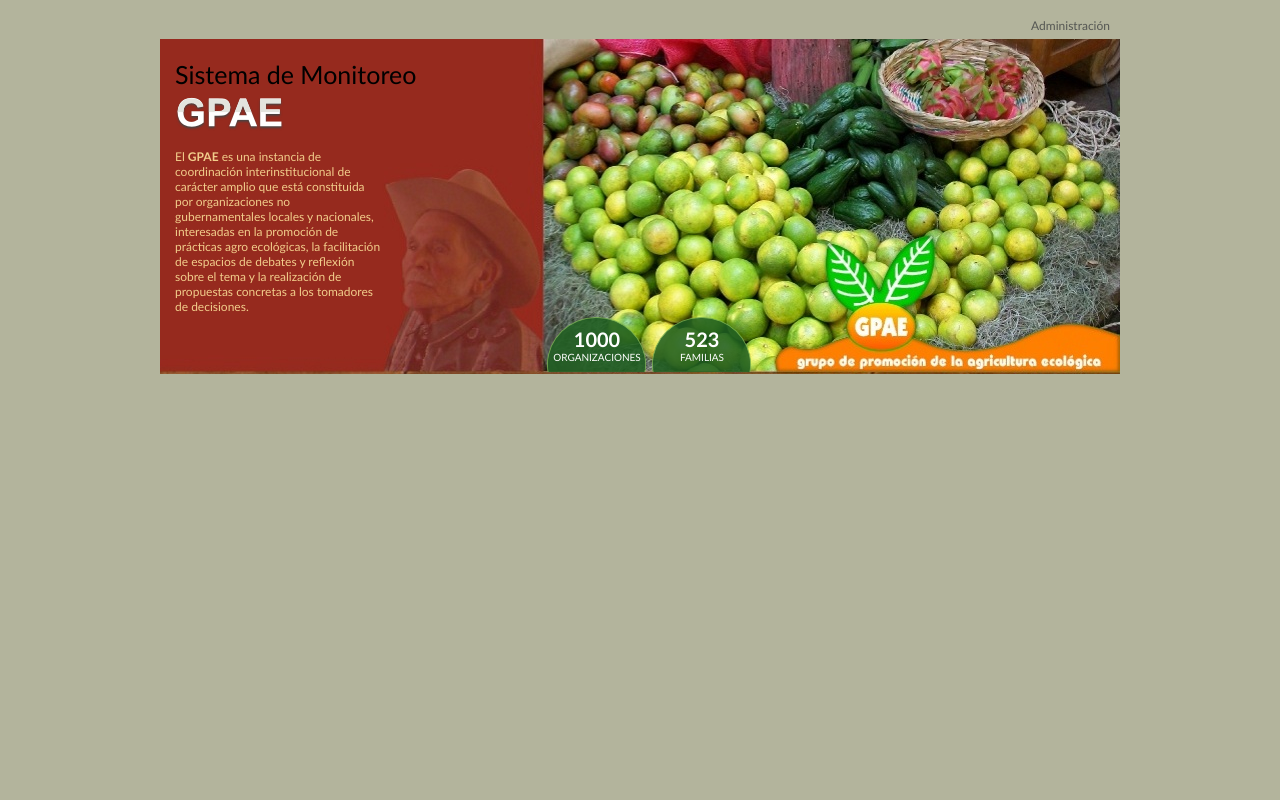
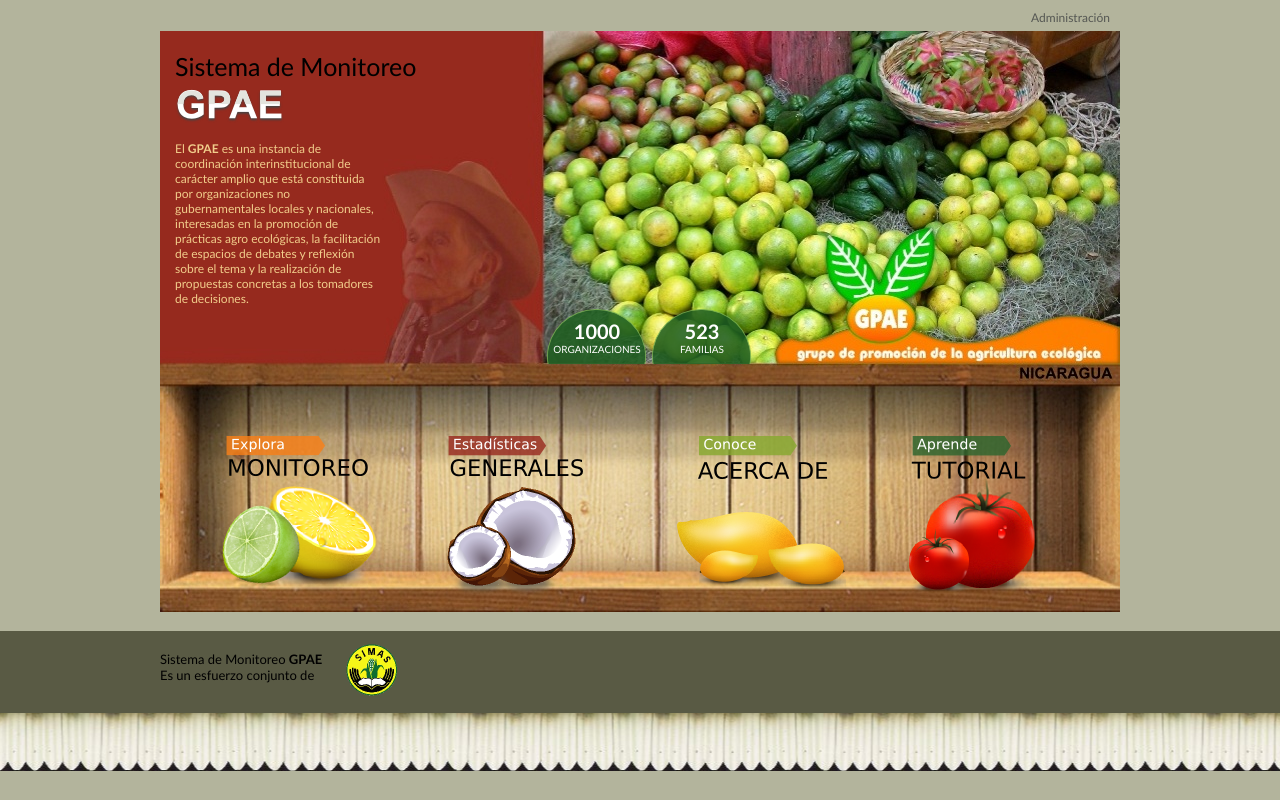
Before and after one commit to CARocha/gpae, a Django app: template monitoreo/templates/index.html in a window 1280 px wide. Run offline with Django 3.2, Linux system fonts and the light colour scheme; the template is opened without the code that fills it, so the values that code supplies are empty; parts of the project's set-up code (start-up, migrations or seed data) failed here and were passed over.

Commit message:
index: ENGAGED!! :D

```diff
--- a/monitoreo/media/css/index.css
+++ b/monitoreo/media/css/index.css
@@ -1,6 +1,8 @@
 body{
 	background: #b3b49c;
 	font-family: "Trebuchet MS", sans-serif;
+	margin: 0;
+	padding: 0;
 }
 .wrapper{
 	width: 960px;
@@ -75,3 +77,41 @@
 	font-size: 20px;
 	font-weight: bold;
 }
+.main .bottom{
+	height: 260px;
+}
+.sprites{
+	display: block;
+	height: 162px;
+	width: 175px;
+	float: left;
+	margin-top: 70px;
+	margin-left: 55px;
+}
+.sprites:hover{
+	background-position: 0 -162px;
+}
+.monitoreo_sprite{
+	background: url(/archivos/imagen/new/monitoreo_sprite.png) no-repeat;
+}
+.general_sprite{
+	background: url(/archivos/imagen/new/general_sprite.png) no-repeat;
+}
+.acerca_sprite{
+	background: url(/archivos/imagen/new/acerca_sprite.png) no-repeat;
+}
+.tutorial_sprite{
+	background: url(/archivos/imagen/new/tutorial_sprite.png) no-repeat;
+}
+.footer{
+	margin-top: 5px;
+	background: #595a44 url(/archivos/imagen/new/footer_bg.jpg) repeat-x bottom;
+	height: 120px;
+	padding-top: 20px;
+	font-size: 13px;
+}
+.footer img{
+	float: right;
+	margin-right: 720px;
+	margin-top: -25px;
+}
--- a/monitoreo/templates/index.html
+++ b/monitoreo/templates/index.html
@@ -27,7 +27,18 @@
 			</div>
 			<div class="clen"></div>
 		</div>
-		<div class="bottom"></div>
+		<div class="bottom">
+			<a href="/index/" class="sprites monitoreo_sprite"></a>
+			<a href="#" class="sprites general_sprite"></a>
+			<a href="#" class="sprites acerca_sprite"></a>
+			<a href="#" class="sprites tutorial_sprite"></a>
+		</div>
+	</div>
+</div>
+<div class="footer">
+	<div class="wrapper">
+		Sistema de Monitoreo <b>GPAE</b><br>
+		Es un esfuerzo conjunto de <a href="http://simas.org.ni"><img src="/archivos/imagen/new/simas_logo.png" alt="Simas"></a>
 	</div>
 </div>
 </body>
```
Also changed, not shown: monitoreo/media/imagen/new/acerca_sprite.png (added), monitoreo/media/imagen/new/footer-bg.png (added), monitoreo/media/imagen/new/footer_bg.jpg (added), monitoreo/media/imagen/new/general_sprite.png (added), monitoreo/media/imagen/new/monitoreo_sprite.png (added), monitoreo/media/imagen/new/simas_logo.png (added), monitoreo/media/imagen/new/tutorial_sprite.png (added).
